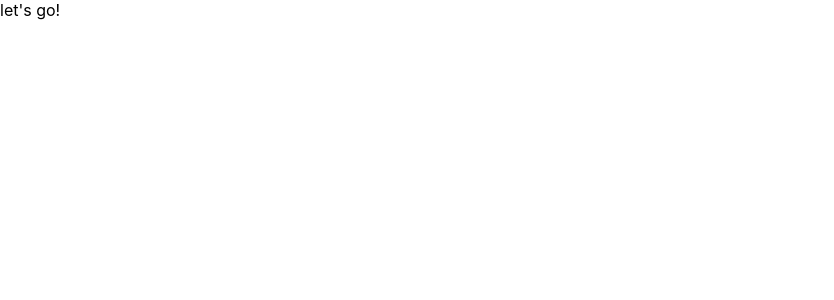
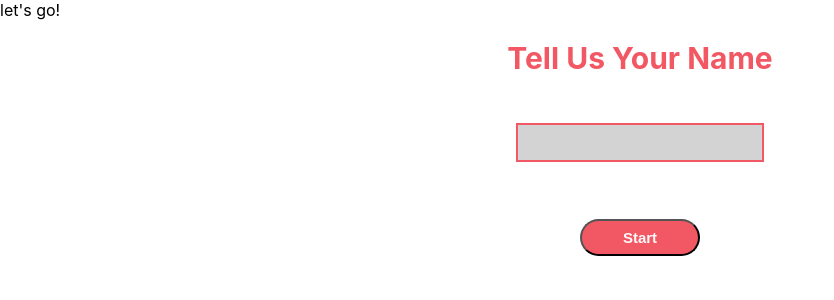
Before and after one commit to elenaserezhkina/Project2_HeroShip, a React (Create React App) app: page / in a window 1280 px wide. Shown: the top 300 px of the page, without its empty margins (0-834 px from the left). Built offline with nearby package versions, Linux system fonts and the light colour scheme.

Commit message:
added tell us your name

```diff
--- a/package.json
+++ b/package.json
@@ -6,6 +6,7 @@
     "@testing-library/jest-dom": "^4.2.4",
     "@testing-library/react": "^9.3.2",
     "@testing-library/user-event": "^7.1.2",
+    "node-sass": "^4.13.1",
     "react": "^16.13.0",
     "react-dom": "^16.13.0",
     "react-router-dom": "^5.1.2",
--- a/src/App.js
+++ b/src/App.js
@@ -1,8 +1,14 @@
 import React from "react";
 import { BrowserRouter as Router, Switch, Route } from "react-router-dom";
+import TellUsYourName from "./Components/TellUsYourName/TellUsYourName";
 
 function App() {
-  return <div>let's go!</div>;
+  return (
+    <div>
+      let's go!
+      <TellUsYourName />
+    </div>
+  );
 }
 
 export default App;
--- a/src/Components/TellUsYourName/TellUsYourName.jsx
+++ b/src/Components/TellUsYourName/TellUsYourName.jsx
@@ -0,0 +1,13 @@
+import React from "react";
+import "./TellUsYourName.scss";
+
+function TellUsYourName() {
+  return (
+    <div className="tell-us-your-name-container">
+      <h1>Tell Us Your Name</h1>
+      <input type="text" />
+      <button>Start</button>
+    </div>
+  );
+}
+export default TellUsYourName;
--- a/src/Components/TellUsYourName/TellUsYourName.scss
+++ b/src/Components/TellUsYourName/TellUsYourName.scss
@@ -0,0 +1,29 @@
+@import "../../Utils/Color.scss";
+
+.tell-us-your-name-container {
+  display: flex;
+  flex-direction: column;
+
+  h1 {
+    font-size: 30px;
+    color: $mainPink;
+    text-align: center;
+  }
+  input {
+    width: 18em;
+    height: 2.5em;
+    margin: 2em auto;
+    background-color: lightgrey;
+    border: 2px solid $mainPink;
+  }
+  button {
+    width: 8em;
+    height: 2.5em;
+    margin: 2em auto;
+    border-radius: 30px;
+    background-color: $mainPink;
+    color: $mainWhite;
+    font-size: 15px;
+    font-weight: bold;
+  }
+}
```
Also changed, not shown: src/Components/HeartAnimation/HeartAnimation.css (added), src/Components/HeartAnimation/HeartAnimation.jsx (added), 1 other file (tests, documents, lock files or other folders).
